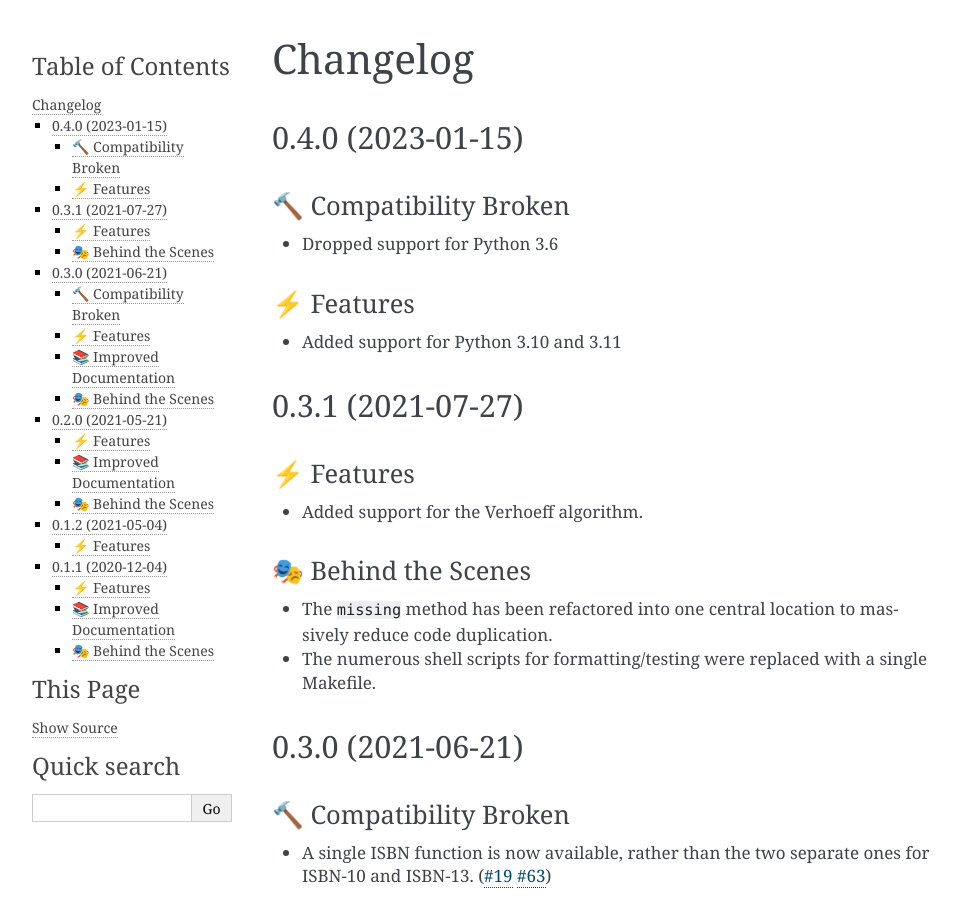
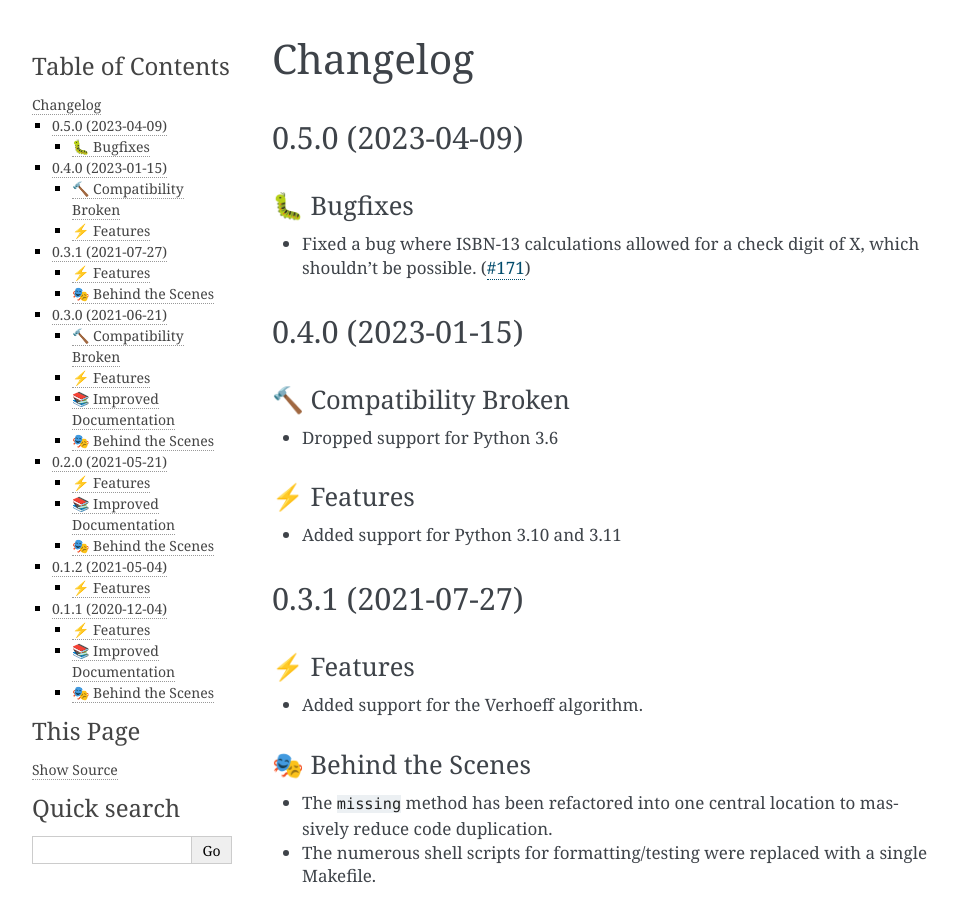
Before and after one commit to harens/checkdigit, a Sphinx documentation site: the page built from docs/source/changelog.rst, in a window 1280 px wide and 900 px high. Shown: the whole window, without its empty margins (148-1108 px from the left). Built offline with Sphinx 7.4.7, drawn with Linux system fonts in a browser that asks for light colours.

Commit message:
v0.5.0 Release

```diff
--- a/docs/source/changelog.rst
+++ b/docs/source/changelog.rst
@@ -1,5 +1,13 @@
 Changelog
 **********
+
+0.5.0 (2023-04-09)
+===================
+
+🐛 Bugfixes
+------------
+
+- Fixed a bug where ISBN-13 calculations allowed for a check digit of X, which shouldn't be possible. (`#171 <https://github.com/harens/checkdigit/issues/171>`_)
 
 0.4.0 (2023-01-15)
 ===================
--- a/pyproject.toml
+++ b/pyproject.toml
@@ -1,6 +1,6 @@
 [tool.poetry]
 name = "checkdigit"
-version = "0.4.0"
+version = "0.5.0"
 description = "A check digit library for data validation"
 authors = ["harens <harensdeveloper@gmail.com>"]
 maintainers = ["harens <harensdeveloper@gmail.com>"]
```
